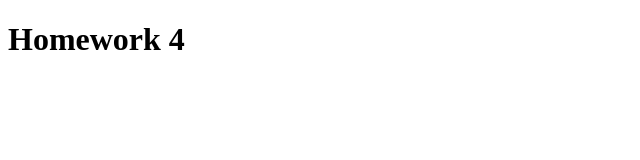
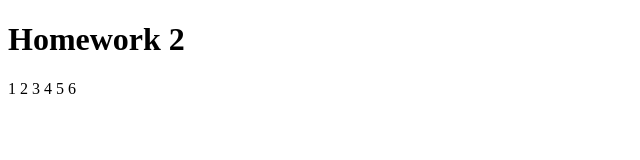
Before and after one commit to schleicherbiker/unccb, a plain HTML site: page hw2/index.html in a window 1280 px wide. Shown: the full height of the page, 0-640 px from the left. Drawn offline with Linux system fonts and the light colour scheme.

Commit message:
Other random changes

```diff
--- a/hw2/index.html
+++ b/hw2/index.html
@@ -1,8 +1,12 @@
 <!DOCTYPE html>
 <html lang="en">
-    <head>
-    </head>
-    <body>
-        <h1>Homework 4<h1>
-    </body>
+
+<head>
+</head>
+
+<body>
+    <h1>Homework 2</h1>
+    <header>1 2 3 4 5 6</header>
+</body>
+
 </html>
```
